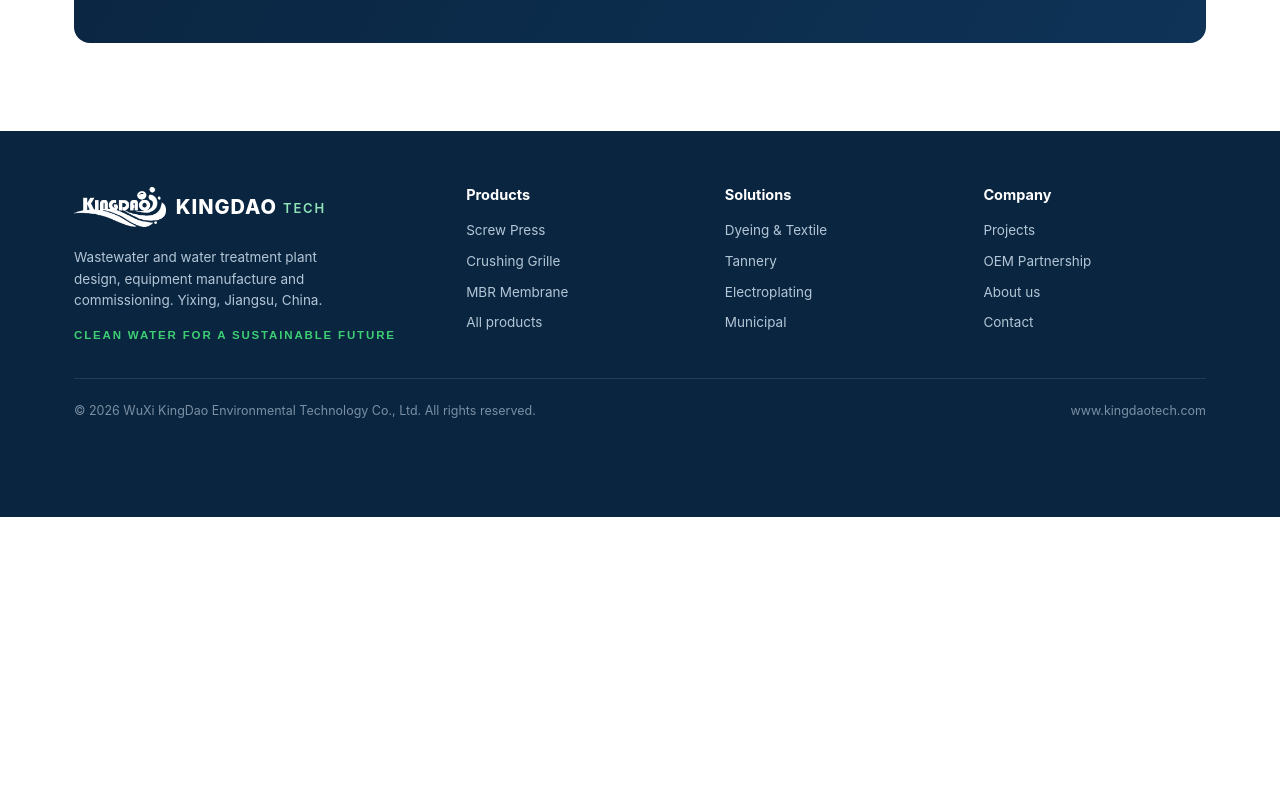
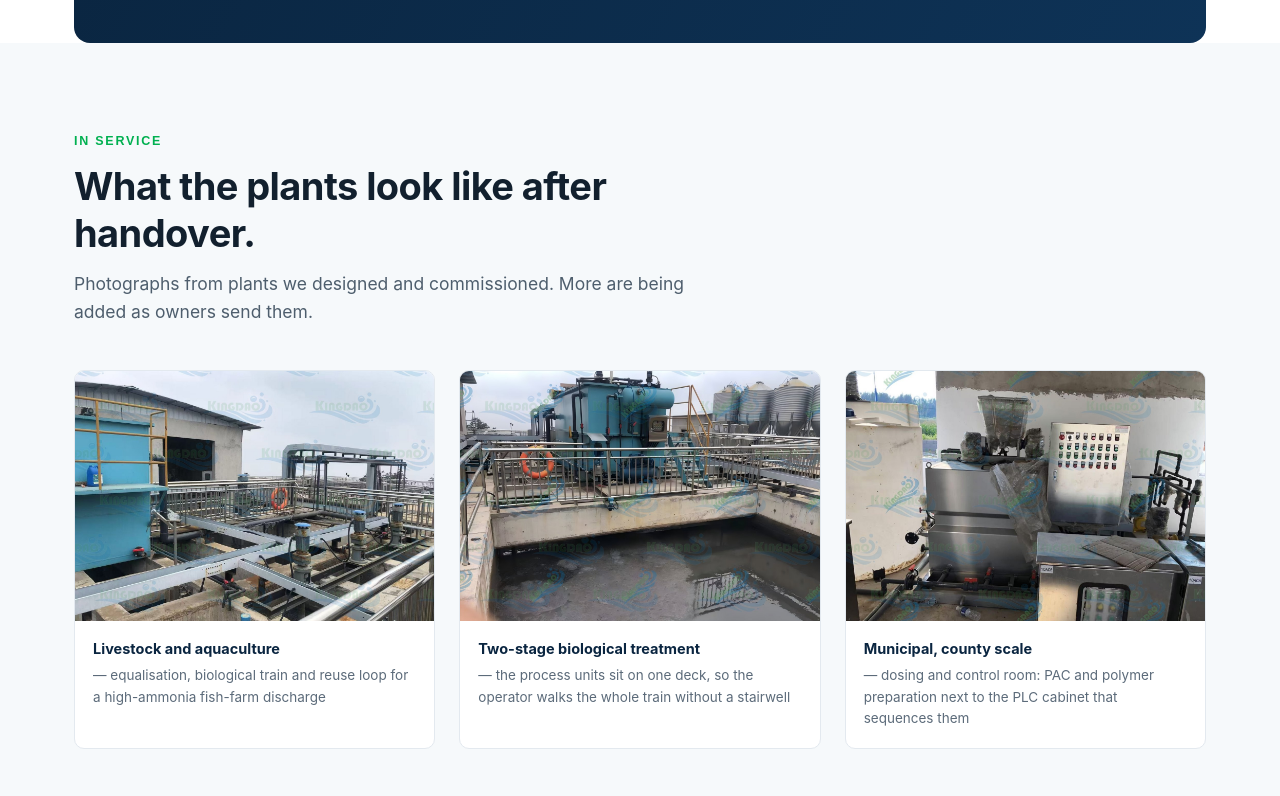
Before and after one commit to epsilonzhu-1988/kingdaotech-site, a plain HTML site: page projects.html in a window 1280 px wide. Shown: the part 5264-6060 px from the top of the page. Before the commit the page ends 5781 px from the top, so only its background shows below. Drawn offline with Linux system fonts and the light colour scheme.

Commit message:
业绩页加3张实景照(湖南养殖x2/唐县君城), 水印0.13轻平铺; 老站其余为图纸/施工中/槽罐车不可用

```diff
--- a/projects.html
+++ b/projects.html
@@ -158,7 +158,21 @@
   <div><h2>Want the design portfolio as a PDF?</h2>
   <p>Industry by industry, with process routes, standards applied and capacities — useful when you need to show a client the technical backing behind your bid.</p></div>
   <a class="btn" href="contact.html">Request the Portfolio</a>
-</div></div></section>
+</div></div>
+<section class="soft"><div class="wrap">
+  <div class="sec-head"><div class="eyebrow">In service</div>
+    <h2>What the plants look like after handover.</h2>
+    <p class="lead">Photographs from plants we designed and commissioned. More are being added as owners send them.</p></div>
+  <div class="proj-photos">
+  <figure><img src="images/projects/project-hunan-aquaculture-01.jpg" alt="Hunan Qianjin Tower aquaculture WWTP — basins and pipe gallery" loading="lazy">
+    <figcaption><b>Livestock and aquaculture</b> — equalisation, biological train and reuse loop for a high-ammonia fish-farm discharge</figcaption></figure>
+  <figure><img src="images/projects/project-hunan-aquaculture-02.jpg" alt="Hunan Qianjin Tower aquaculture WWTP — treatment units and equipment deck" loading="lazy">
+    <figcaption><b>Two-stage biological treatment</b> — the process units sit on one deck, so the operator walks the whole train without a stairwell</figcaption></figure>
+  <figure><img src="images/projects/project-tangxian-juncheng-01.jpg" alt="Tang County Juncheng Town municipal WWTP — dosing and control room" loading="lazy">
+    <figcaption><b>Municipal, county scale</b> — dosing and control room: PAC and polymer preparation next to the PLC cabinet that sequences them</figcaption></figure>
+  </div>
+</div></section>
+</section>
 
 <footer>
   <div class="wrap">
```
Also changed, not shown: _proj_cands.jpg (added), images/projects/project-hunan-aquaculture-01.jpg (added), images/projects/project-hunan-aquaculture-02.jpg (added), images/projects/project-tangxian-juncheng-01.jpg (added).
